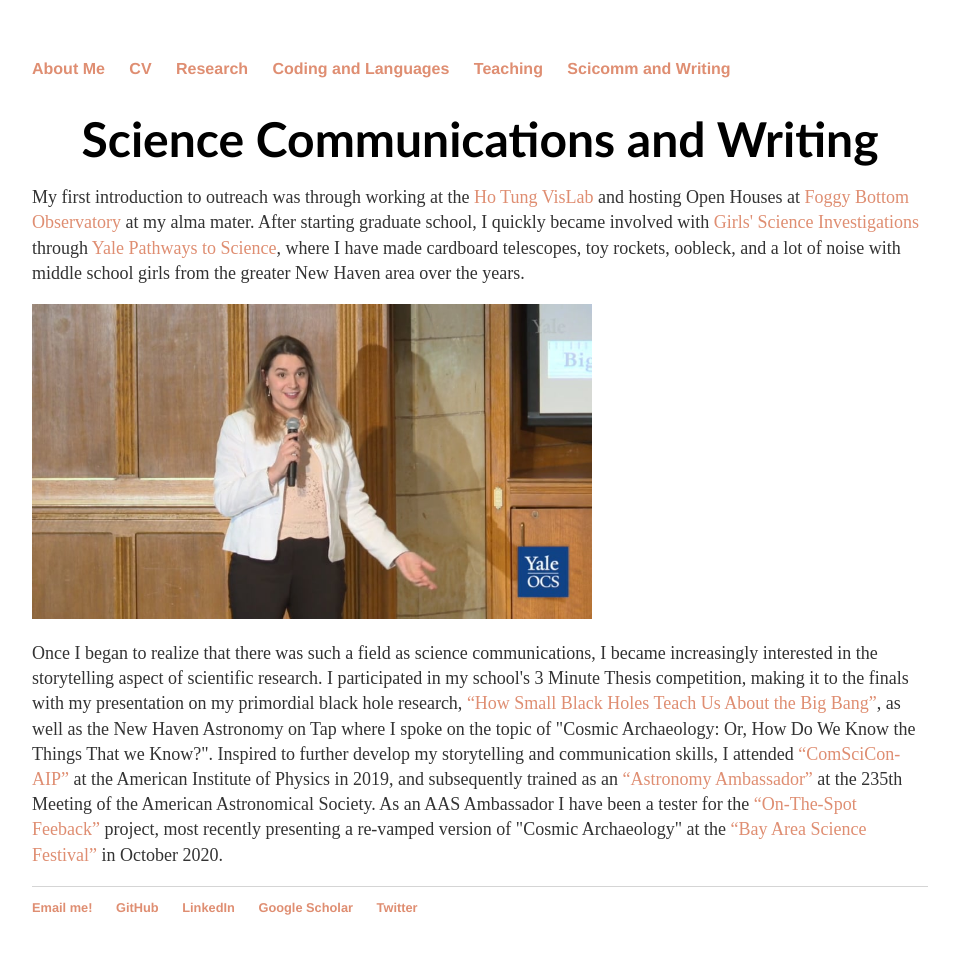
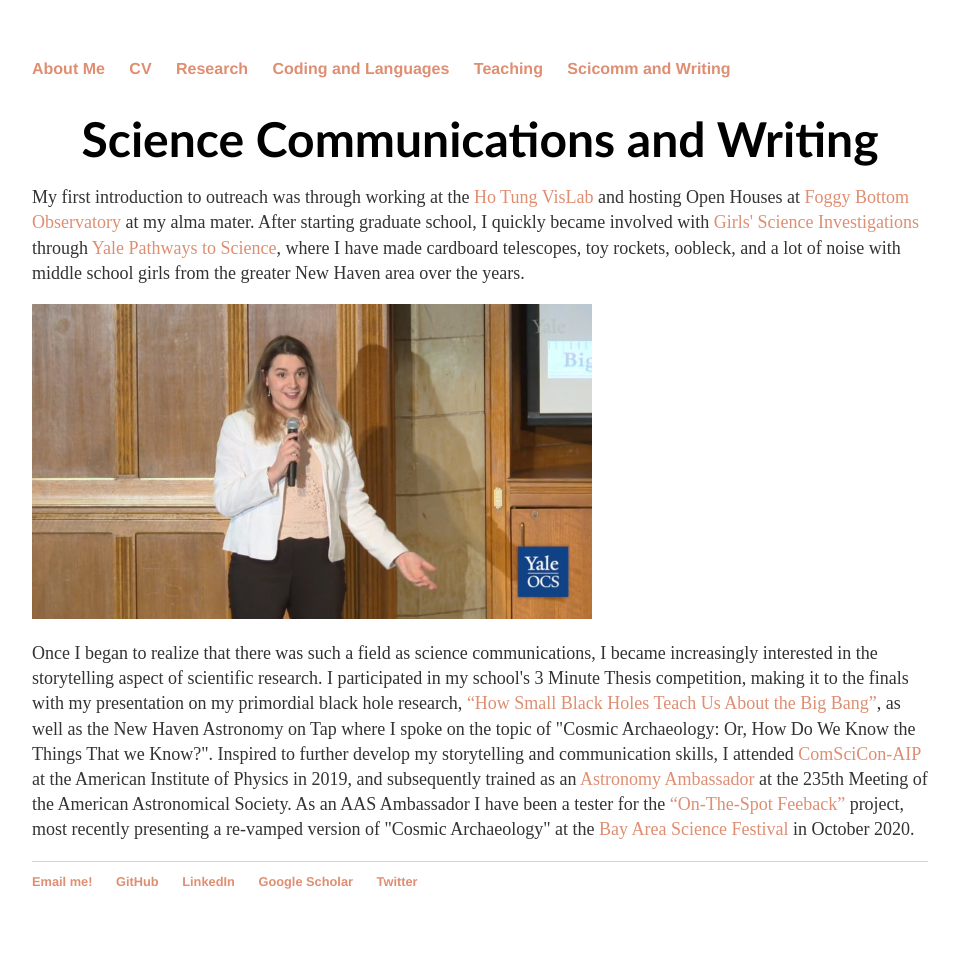
Before and after one commit to lunazagor/lunazagor.github.io, a Jekyll site: the page built from sci-wri/index.html, in a window 1280 px wide. Shown: the whole page, without its empty margins (160-1119 px from the left). Built offline with Jekyll 4.4.1, drawn with Linux system fonts in a browser that asks for light colours; after the commit the page ends 949 px from its top, so only the background shows below that.

Commit message:
Update index.html

```diff
--- a/sci-wri/index.html
+++ b/sci-wri/index.html
@@ -22,7 +22,7 @@ title: Sci-Wri
    <iframe width="560" height="315" src="https://www.youtube.com/embed/jih2YGyLUsg" frameborder="0" allow="accelerometer; autoplay; encrypted-media; gyroscope; picture-in-picture" allowfullscreen></iframe>
 </div>
 
-<p style="text-align:left;font-size:18px"> Once I began to realize that there was such a field as science communications, I became increasingly interested in the storytelling aspect of scientific research. I participated in my school's 3 Minute Thesis competition, making it to the finals with my presentation on my primordial black hole research, <a href="https://ocs.yale.edu/videos/3-minute-thesis-competition-2019-finalist-luna-zagorac-how-small-black-holes-teach-us-about-the-big-bang/">“How Small Black Holes Teach Us About the Big Bang”</a>, as well as the New Haven Astronomy on Tap where I spoke on the topic of "Cosmic Archaeology: Or, How Do We Know the Things That we Know?". Inspired to further develop my storytelling and communication skills, I attended <a href="https://comscicon.com/comscicon-aip-2019">“ComSciCon-AIP”</a> at the American Institute of Physics in 2019, and subsequently trained as an <a href="https://aas.org/education/aas-astronomy-ambassadors-program">“Astronomy Ambassador”</a> at the 235th Meeting of the American Astronomical Society. As an AAS Ambassador I have been a tester for the <a href="https://astrosociety.org/education-outreach/higher-education-and-early-professionals/higher-education-and-early-professionals.html">“On-The-Spot Feeback”</a> project, most recently presenting a re-vamped version of "Cosmic Archaeology" at the <a href="https://www.bayareasciencefestival2020.org/">“Bay Area Science Festival”</a> in October 2020. </p>
+<p style="text-align:left;font-size:18px"> Once I began to realize that there was such a field as science communications, I became increasingly interested in the storytelling aspect of scientific research. I participated in my school's 3 Minute Thesis competition, making it to the finals with my presentation on my primordial black hole research, <a href="https://ocs.yale.edu/videos/3-minute-thesis-competition-2019-finalist-luna-zagorac-how-small-black-holes-teach-us-about-the-big-bang/">“How Small Black Holes Teach Us About the Big Bang”</a>, as well as the New Haven Astronomy on Tap where I spoke on the topic of "Cosmic Archaeology: Or, How Do We Know the Things That we Know?". Inspired to further develop my storytelling and communication skills, I attended <a href="https://comscicon.com/comscicon-aip-2019">ComSciCon-AIP</a> at the American Institute of Physics in 2019, and subsequently trained as an <a href="https://aas.org/education/aas-astronomy-ambassadors-program">Astronomy Ambassador</a> at the 235th Meeting of the American Astronomical Society. As an AAS Ambassador I have been a tester for the <a href="https://astrosociety.org/education-outreach/higher-education-and-early-professionals/higher-education-and-early-professionals.html">“On-The-Spot Feeback”</a> project, most recently presenting a re-vamped version of "Cosmic Archaeology" at the <a href="https://www.bayareasciencefestival2020.org/">Bay Area Science Festival</a> in October 2020. </p>
 
 
 
```
